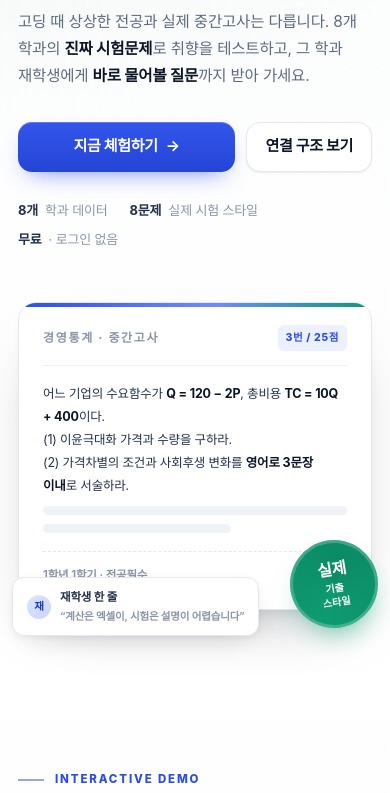
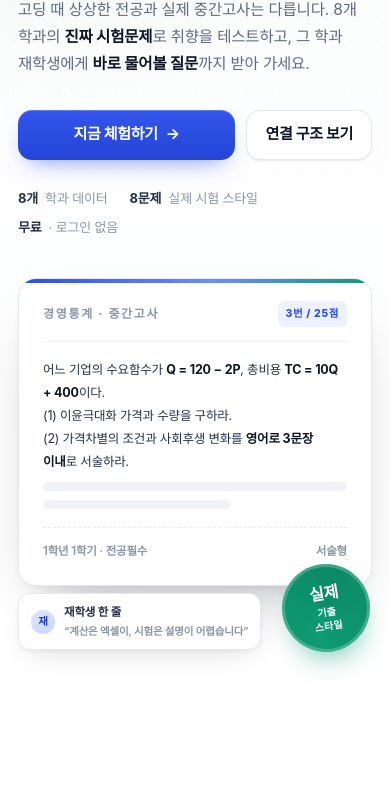
Before and after one commit to collegecommentary/major-everything-demo, a plain HTML site: page index.html in a window 390 px wide. Shown: the part 272-1065 px from the top of the page. Drawn offline with Linux system fonts and the light colour scheme; a web font is replaced by a local one.

Commit message:
모바일: 히어로 장식 배치와 섹션 여백 정리

```diff
--- a/index.html
+++ b/index.html
@@ -178,15 +178,19 @@
   @media (max-width:980px){
     .hero{padding:56px 0 64px}
     .hero-in{grid-template-columns:1fr;gap:52px}
-    .hero-visual{min-height:0;max-width:520px;margin:0 auto;width:100%}
+    .hero-visual{min-height:0;max-width:520px;margin:0 auto;width:100%;padding-bottom:66px}
     .hero-visual .back{display:none}
     .hero-visual .front{position:relative;inset:auto;transform:none}
-    .stamp{right:-6px;bottom:-18px;width:88px;height:88px;font-size:10px}
+    .stamp{right:2px;bottom:0;width:88px;height:88px;font-size:10px}
     .stamp b{font-size:16px}
-    .float-tag{left:-6px;bottom:-26px;font-size:11.5px}
+    .float-tag{left:0;bottom:2px;font-size:11.5px;padding:9px 12px}
   }
   @media (max-width:560px){
     .wrap{padding:0 18px}
+    .sec{padding:64px 0}
+    .sec-tight{padding:52px 0}
+    .hero{padding:44px 0 48px}
+    .hero-in{gap:40px}
     .hero h1{font-size:33px}
     .hero .lede{font-size:15.5px}
     .btn{height:50px;font-size:15px;flex:1 1 auto;padding:0 18px}
```
